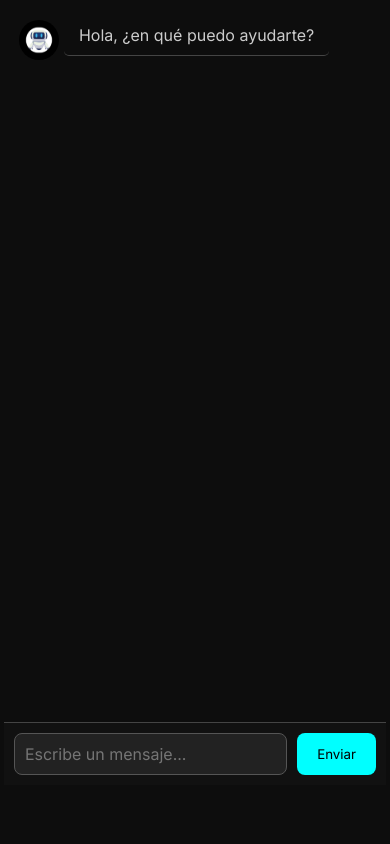
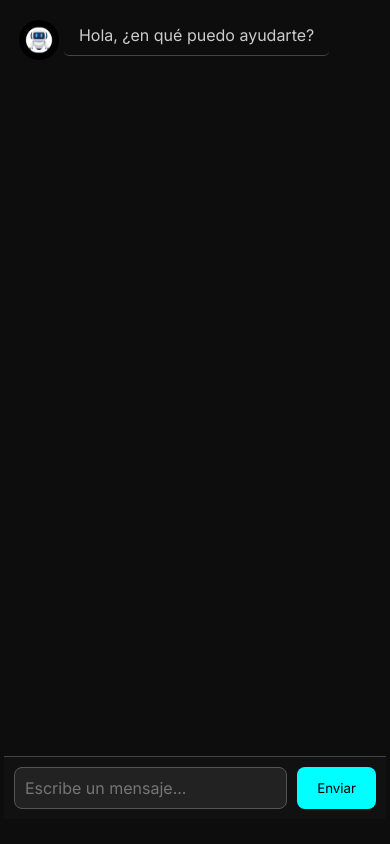
Before and after one commit to chatbot-poli/main, a Flask app: page / in a window 390 px wide. Run offline with Flask 3, Linux system fonts and the light colour scheme.

Commit message:
Update index.html

```diff
--- a/templates/index.html
+++ b/templates/index.html
@@ -207,8 +207,8 @@
             .chat-container {
                 padding: 0;
             }
-            .page-layout {
-                height: 93%;
+            body {
+                height: 97vh;
             }
         }
     </style>
```
